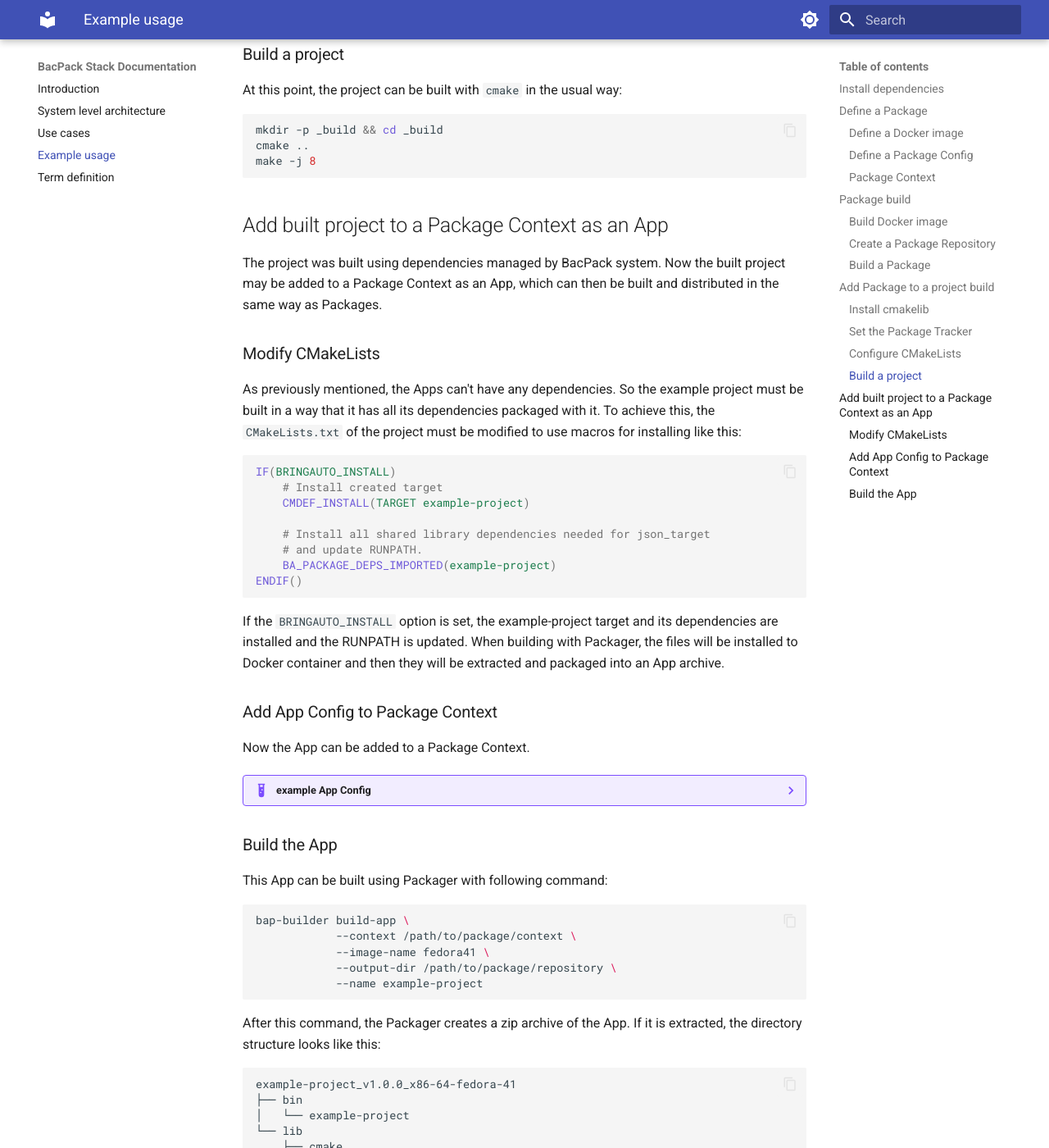
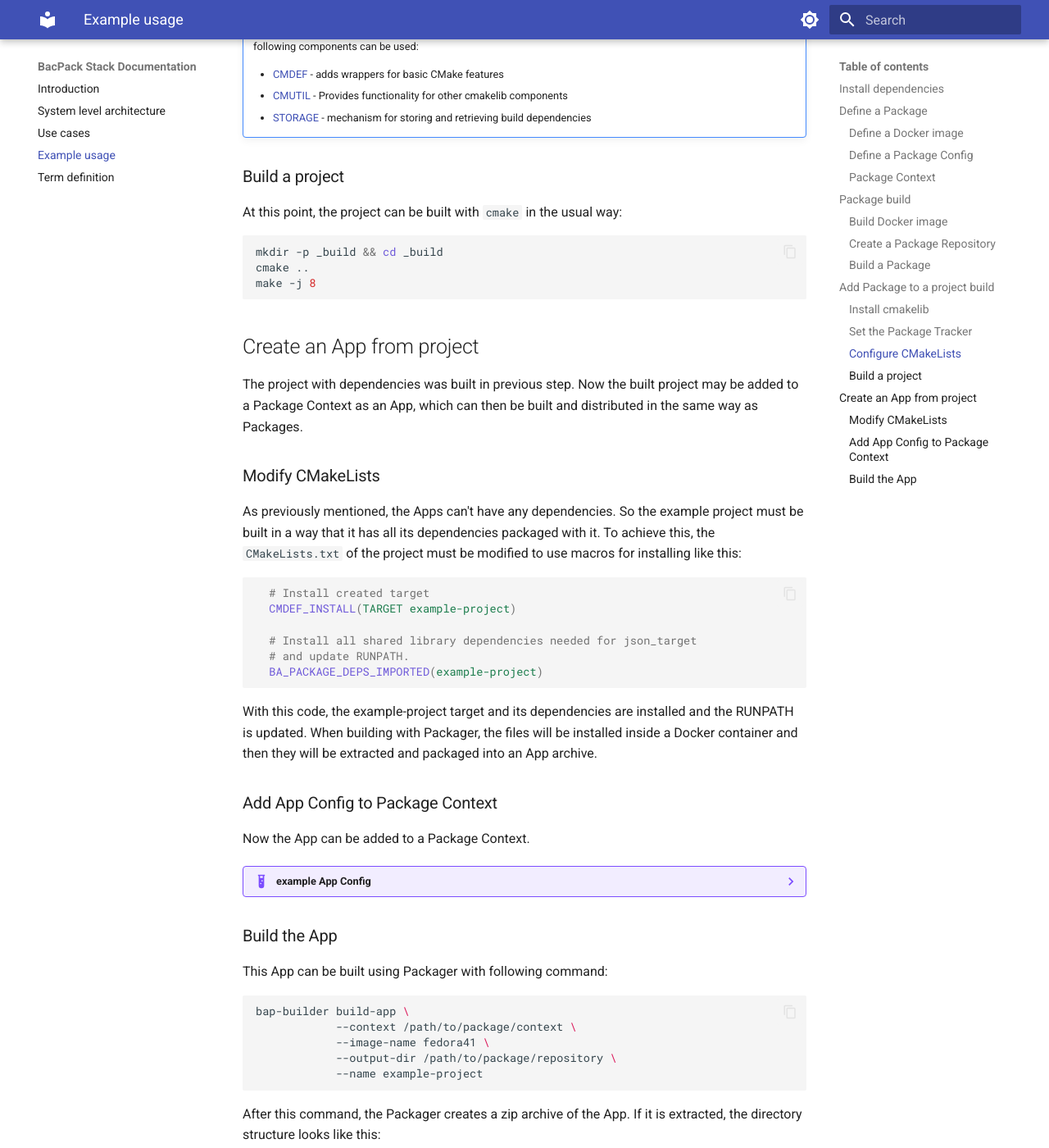
Before and after one commit to bacpack-system/bacpack-system.github.io, an MkDocs documentation site: the page built from docs/example_usage.md, in a window 1280 px wide and 1400 px high, scrolled down 5344 px. Shown: the whole window at 82% size. Built offline with MkDocs 1.6.1 and Material for MkDocs 9.7.7, drawn with Linux system fonts in a browser that asks for light colours; some of the changed text lies outside the part shown.

Commit message:
Remove BRINGAUTO_INSTALL option, readability adjustments

````diff
--- a/docs/example_usage.md
+++ b/docs/example_usage.md
@@ -307,6 +307,13 @@ SET(STORAGE_LIST DEP)
 SET(STORAGE_LIST_DEP "https://github.com/bacpack-system/package-tracker.git")
 ```
 
+!!! info
+
+    The `CMLibStorage.cmake` file is a part of STORAGE component of cmakelib. So this component
+    must be enabled with cmakelib. The `STORAGE_LIST` variable defines the list of storages and
+    `STORAGE_LIST_<STORAGE>` defines the URL for each storage. In this case the Package Tracker
+    is used.
+
 This links the project with Package Tracker specific for BringAuto, which enables adding Packages
 from BringAuto's specific Package Repository (The Package Tracker points to Package Repository).
 Usually the previously built Packages would be used, but for simplicity, the same Packages from
@@ -365,11 +372,10 @@ cmake ..
 make -j 8
 ```
 
-## Add built project to a Package Context as an App
+## Create an App from project
 
-The project was built using dependencies managed by BacPack system. Now the built project may be
-added to a Package Context as an App, which can then be built and distributed in the same way as
-Packages.
+The project with dependencies was built in previous step. Now the built project may be added to a
+Package Context as an App, which can then be built and distributed in the same way as Packages.
 
 ### Modify CMakeLists
 
@@ -378,19 +384,17 @@ built in a way that it has all its dependencies packaged with it. To achieve thi
 `CMakeLists.txt` of the project must be modified to use macros for installing like this:
 
 ```cmake
-IF(BRINGAUTO_INSTALL)
-    # Install created target
-    CMDEF_INSTALL(TARGET example-project)
+  # Install created target
+  CMDEF_INSTALL(TARGET example-project)
 
-    # Install all shared library dependencies needed for json_target
-    # and update RUNPATH.
-    BA_PACKAGE_DEPS_IMPORTED(example-project)
-ENDIF()
+  # Install all shared library dependencies needed for json_target
+  # and update RUNPATH.
+  BA_PACKAGE_DEPS_IMPORTED(example-project)
 ```
 
-If the `BRINGAUTO_INSTALL` option is set, the example-project target and its dependencies are
-installed and the RUNPATH is updated. When building with Packager, the files will be installed to
-Docker container and then they will be extracted and packaged into an App archive.
+With this code, the example-project target and its dependencies are installed and the RUNPATH is
+updated. When building with Packager, the files will be installed inside a Docker container and then
+they will be extracted and packaged into an App archive.
 
 ### Add App Config to Package Context
 
@@ -398,9 +402,8 @@ Now the App can be added to a Package Context.
 
 ??? example "example App Config"
     Following JSON is the Release variation App Config for the example project. The Config is
-    very similar to previously defined Package Configs in this example. The most important change
-    is to set `BRINGAUTO_INSTALL` option to use new code in CMakeLists. The other changes are to
-    Git URI and Package name to reflect this example project.
+    very similar to previously defined Package Configs in this example. The only important changes
+    are to Git URI and Package name to reflect this example project.
 
     ```json
     {
@@ -412,8 +415,7 @@ Now the App can be added to a Package Context.
       "Build": {
         "CMake": {
           "Defines": {
-            "CMAKE_BUILD_TYPE": "Release",
-            "BRINGAUTO_INSTALL": "ON"
+            "CMAKE_BUILD_TYPE": "Release"
           }
         }
       },
````
Also changed, not shown: docs/architecture.md (+46 -0 lines).
